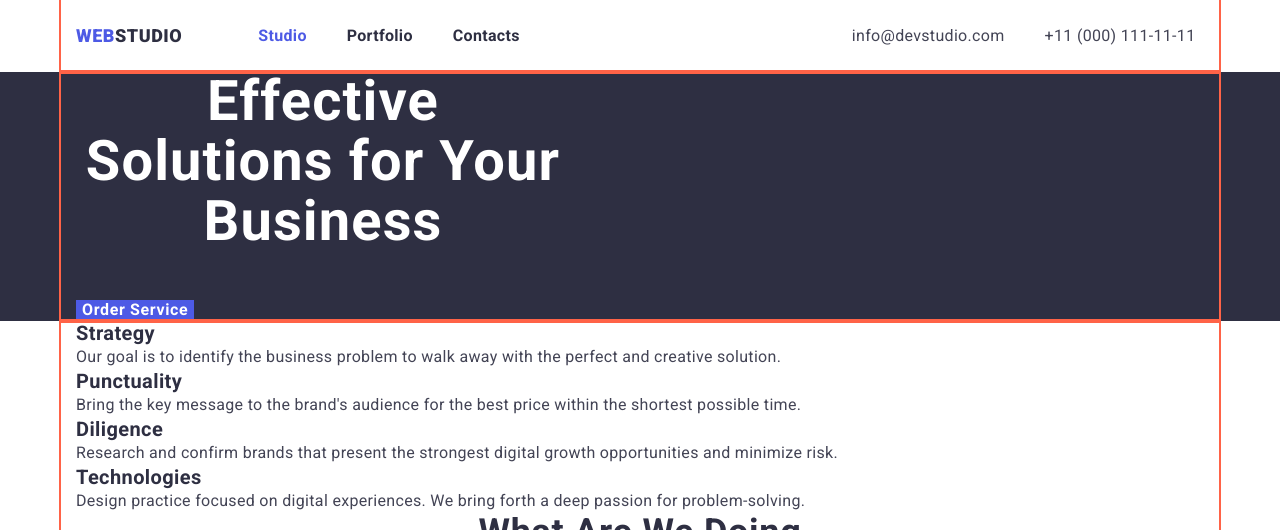
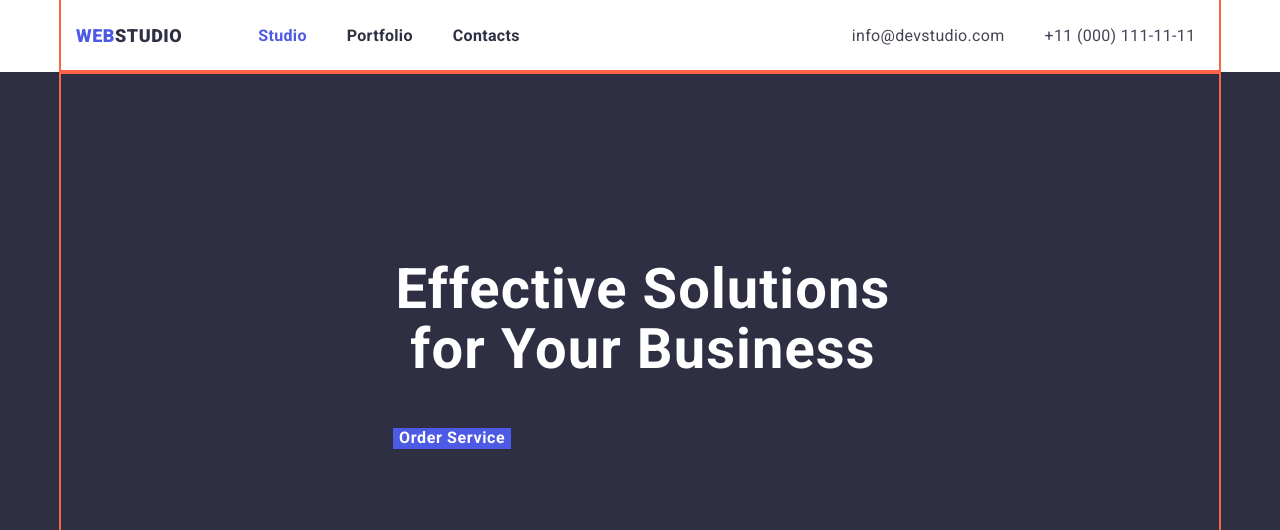
Before and after one commit to Zaiets20/goit-markup-hw-03, a plain HTML site: page index.html in a window 1280 px wide. Shown: the top 530 px of the page. Drawn offline with nearby package versions, Linux system fonts and the light colour scheme.

Commit message:
Update style.css

```diff
--- a/css/style.css
+++ b/css/style.css
@@ -204,7 +204,9 @@ body {
   background-color: var(--dark);
 }
 .hero {
-  flex-grow: ;
+  padding-top: 188px;
+  padding-bottom: 188px;
+  padding-left: 332px;
 }
 .main-page-title {
   font-weight: 700;
@@ -213,7 +215,7 @@ body {
   text-align: center;
   letter-spacing: 0.02em;
   color: var(--white);
-  max-width: 494px;
+  max-width: 500px;
 }
 .main-page-btn {
   font-family: "Roboto";
```
